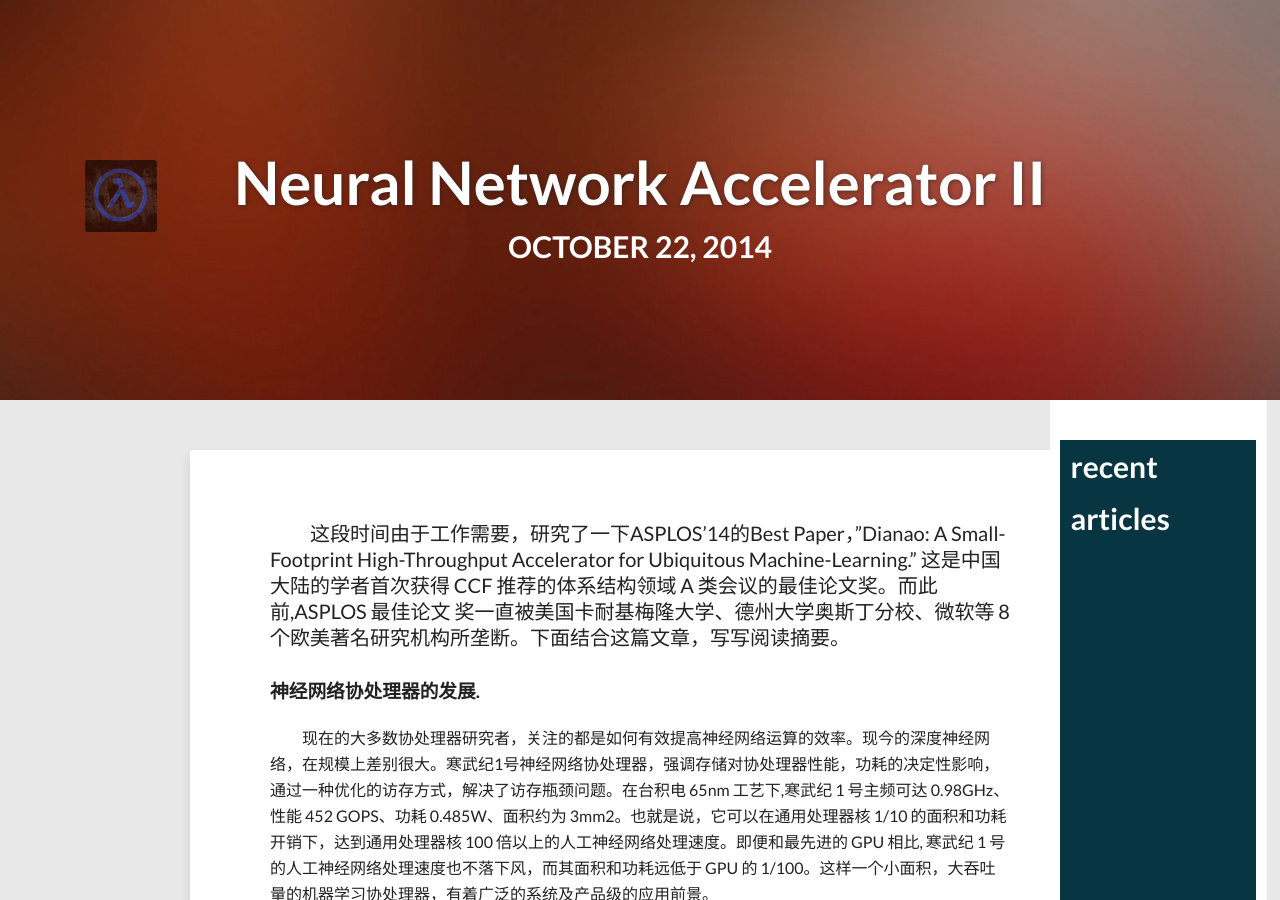
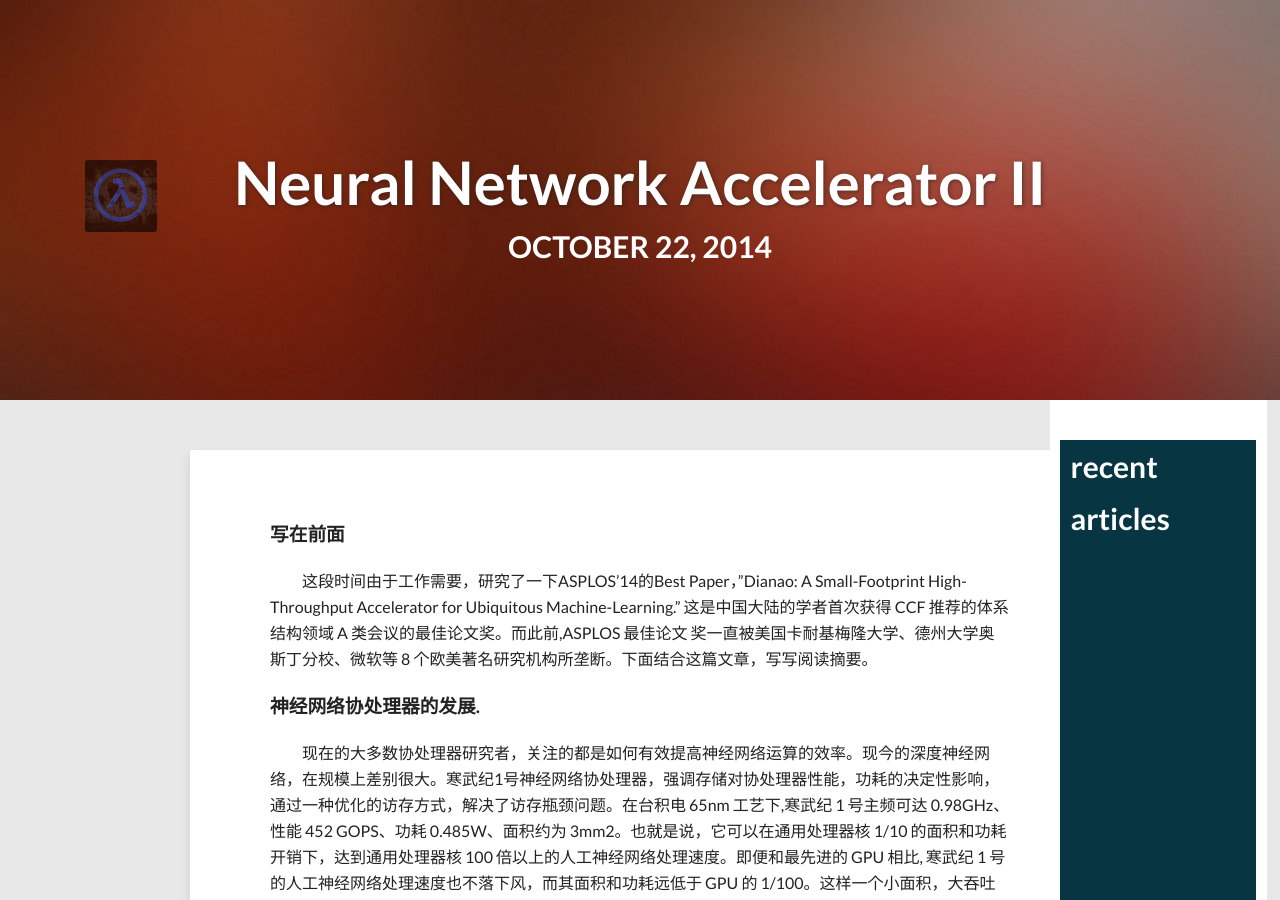
Before and after one commit to pathfinder007/pathfinder007.github.com, a Jekyll site: the page built from _posts/2014-10-22-Neural-Network-Accelerator-II.md, in a window 1280 px wide and 900 px high. Built offline with Jekyll 4.4.1, drawn with Linux system fonts in a browser that asks for light colours; nearby versions of some CDN libraries; comment, search, counter and statistics services are not loaded.

Commit message:
modified.

```diff
--- a/_posts/2014-10-22-Neural-Network-Accelerator-II.md
+++ b/_posts/2014-10-22-Neural-Network-Accelerator-II.md
@@ -11,6 +11,7 @@
 share: true
 ---
 
+### 写在前面
 &emsp;&emsp;这段时间由于工作需要，研究了一下ASPLOS'14的Best Paper，"Dianao: A Small-Footprint High-Throughput Accelerator for Ubiquitous Machine-Learning." 这是中国大陆的学者首次获得 CCF 推荐的体系结构领域 A 类会议的最佳论文奖。而此前,ASPLOS 最佳论文 奖一直被美国卡耐基梅隆大学、德州大学奥斯丁分校、微软等 8 个欧美著名研究机构所垄断。下面结合这篇文章，写写阅读摘要。
 
 ### 神经网络协处理器的发展.
```
Also changed, not shown: _posts/2014-10-22-Neural-Network-Accelerator-I.md (+1 -0 lines).
